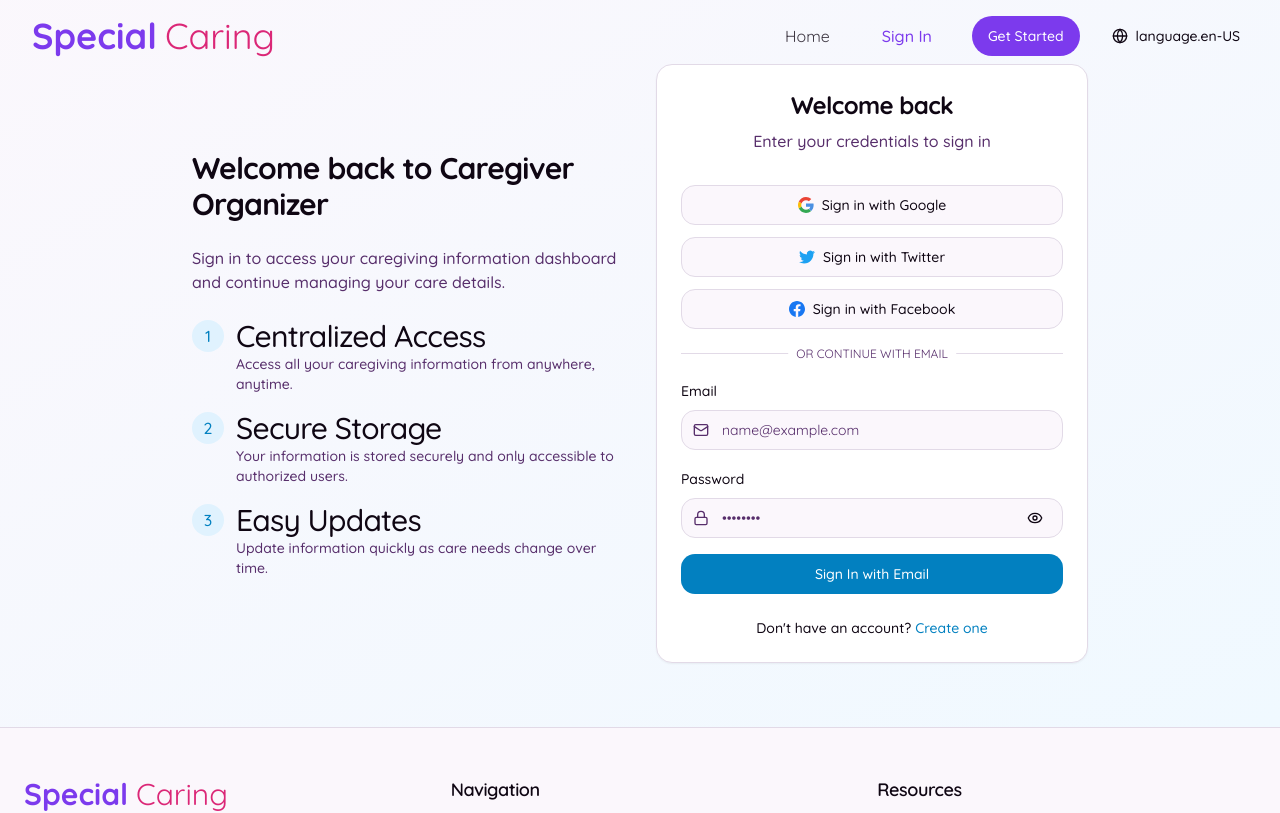
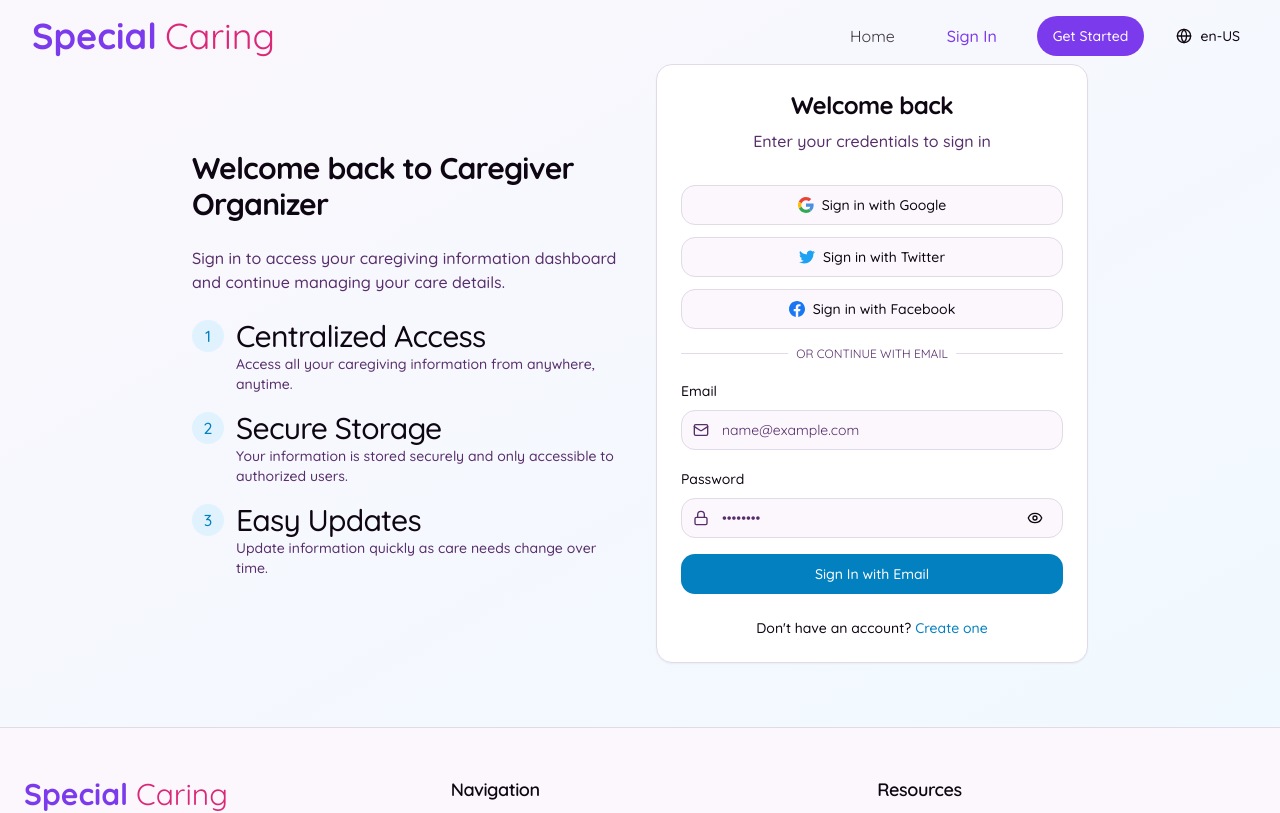
Before and after one commit to alejochang/specialcaring.com, a React (Vite) app: page /login in a window 1280 px wide. Shown: the top 813 px of the page. Built offline with nearby package versions, Linux system fonts and the light colour scheme.

Commit message:
Fix: Language switcher default text
Update the language switcher to display the correct language name by default, instead of the language code. Also, change the English language code to en-CA.

```diff
--- a/src/components/LanguageSwitcher.tsx
+++ b/src/components/LanguageSwitcher.tsx
@@ -15,7 +15,7 @@ const LanguageSwitcher = () => {
   const [isOpen, setIsOpen] = useState(false);
 
   const languages = [
-    { code: 'en', name: 'English' },
+    { code: 'en-CA', name: 'English (Canada)' },
     { code: 'fr-CA', name: 'Français (Canada)' },
     { code: 'es', name: 'Español' }
   ];
@@ -25,12 +25,18 @@ const LanguageSwitcher = () => {
     setIsOpen(false);
   };
 
+  // Helper function to get the current language name
+  const getCurrentLanguageName = () => {
+    const currentLang = languages.find(lang => lang.code === i18n.language);
+    return currentLang ? t(`language.${currentLang.code}`) : i18n.language;
+  };
+
   return (
     <DropdownMenu open={isOpen} onOpenChange={setIsOpen}>
       <DropdownMenuTrigger asChild>
         <Button variant="ghost" size="sm" className="px-2 flex gap-1">
           <Globe size={18} />
-          <span className="hidden sm:inline ml-1">{t(`language.${i18n.language}`) || i18n.language}</span>
+          <span className="hidden sm:inline ml-1">{getCurrentLanguageName()}</span>
         </Button>
       </DropdownMenuTrigger>
       <DropdownMenuContent align="end">
--- a/src/i18n/i18n.ts
+++ b/src/i18n/i18n.ts
@@ -10,13 +10,13 @@ import translationES from './locales/es/translation.json';
 
 // Resources object with translations
 const resources = {
-  en: {
+  'en-CA': {
     translation: translationEN
   },
   'fr-CA': {
     translation: translationFR
   },
-  es: {
+  'es': {
     translation: translationES
   }
 };
@@ -29,7 +29,7 @@ i18n
   // Initialize i18next
   .init({
     resources,
-    fallbackLng: 'en',
+    fallbackLng: 'en-CA',
     interpolation: {
       escapeValue: false, // React already escapes values
     },
```
